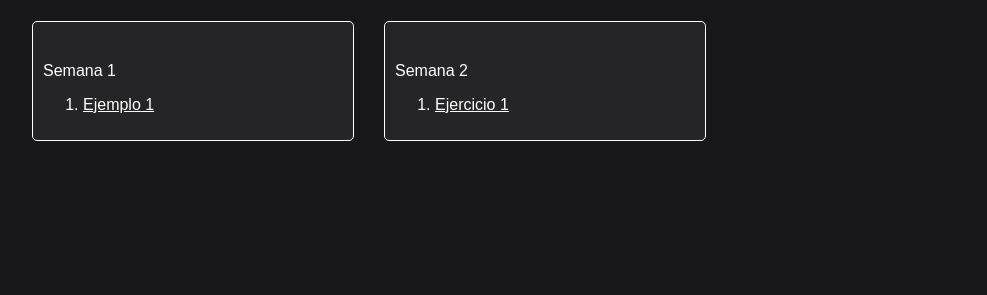
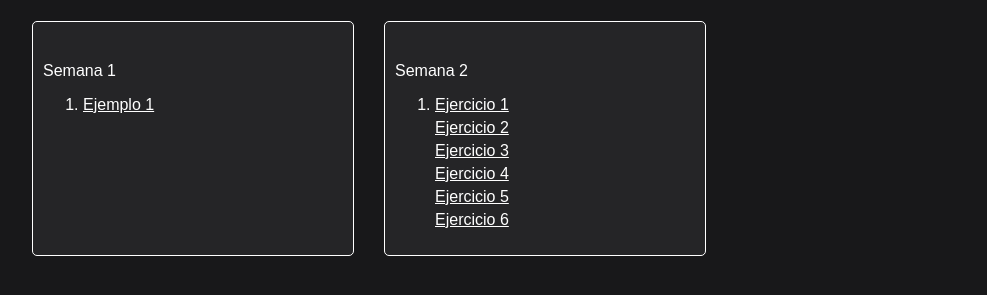
Before and after one commit to Jeikodde/DPW-ITCA, a plain HTML site: page index.html in a window 1280 px wide. Shown: the part 79-374 px from the top of the page, without its empty margins (16-1003 px from the left). Drawn offline with nearby package versions, Linux system fonts and the light colour scheme.

Commit message:
Actualizacion de ejercicios en index.html

```diff
--- a/index.html
+++ b/index.html
@@ -30,6 +30,11 @@
         <ol class="exercises__list">
           <li class="exercises__item">
             <a href="Semana2/ejercicio1/ejercicio1.html" class="exercises__link">Ejercicio 1</a>
+            <a href="Semana2/ejercicio2/ejercicio2.html" class="exercises__link">Ejercicio 2</a>
+            <a href="Semana2/ejercicio3/ejercicio3.html" class="exercises__link">Ejercicio 3</a>
+            <a href="Semana2/ejercicio4/etiquetas.html" class="exercises__link">Ejercicio 4</a>
+            <a href="Semana2/ejercicio5/index.html" class="exercises__link">Ejercicio 5</a>
+            <a href="Semana2/ejercicio6/glosario.md" class="exercises__link">Ejercicio 6</a>
           </li>
         </ol>
       </div>
```
